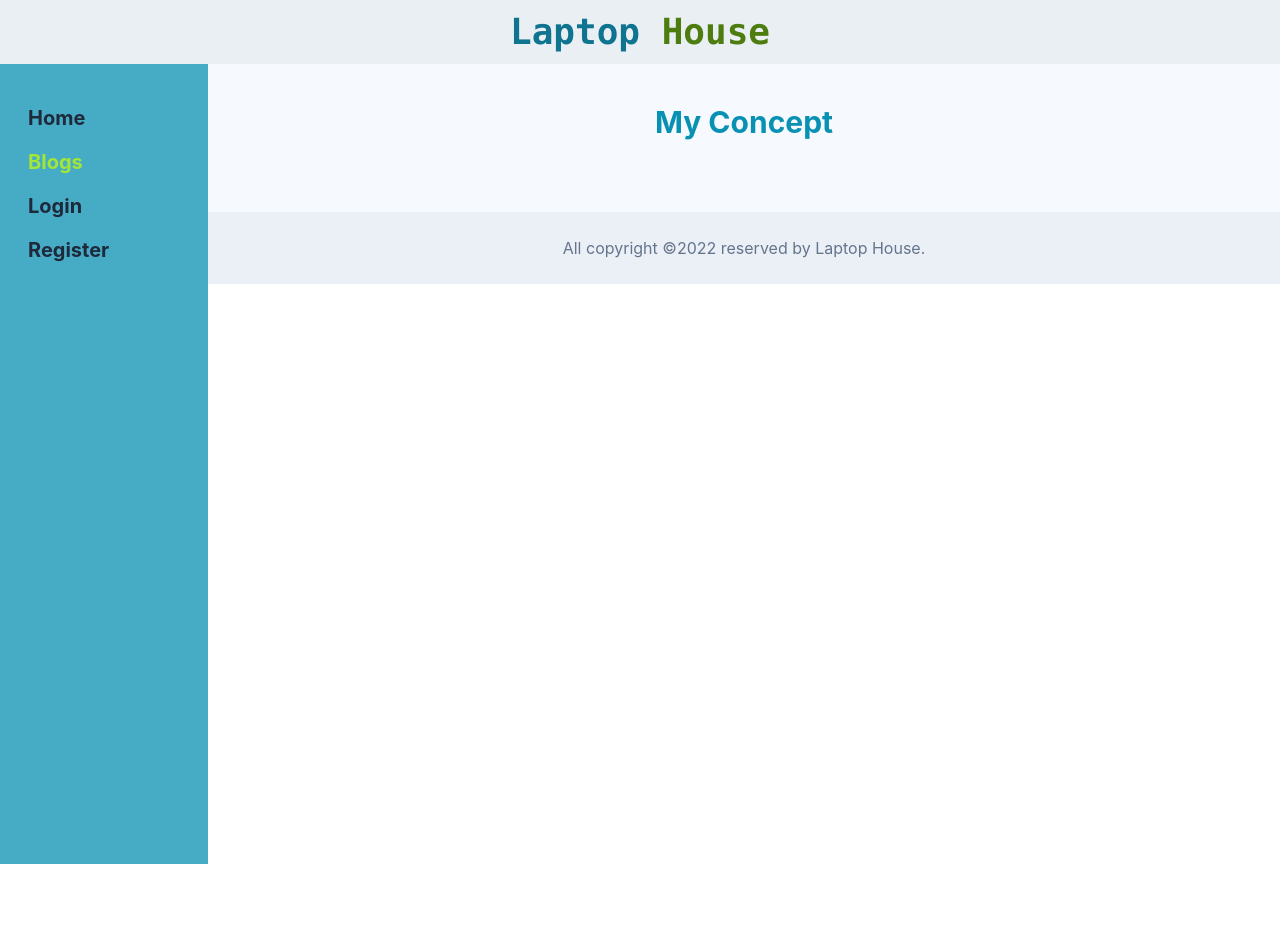
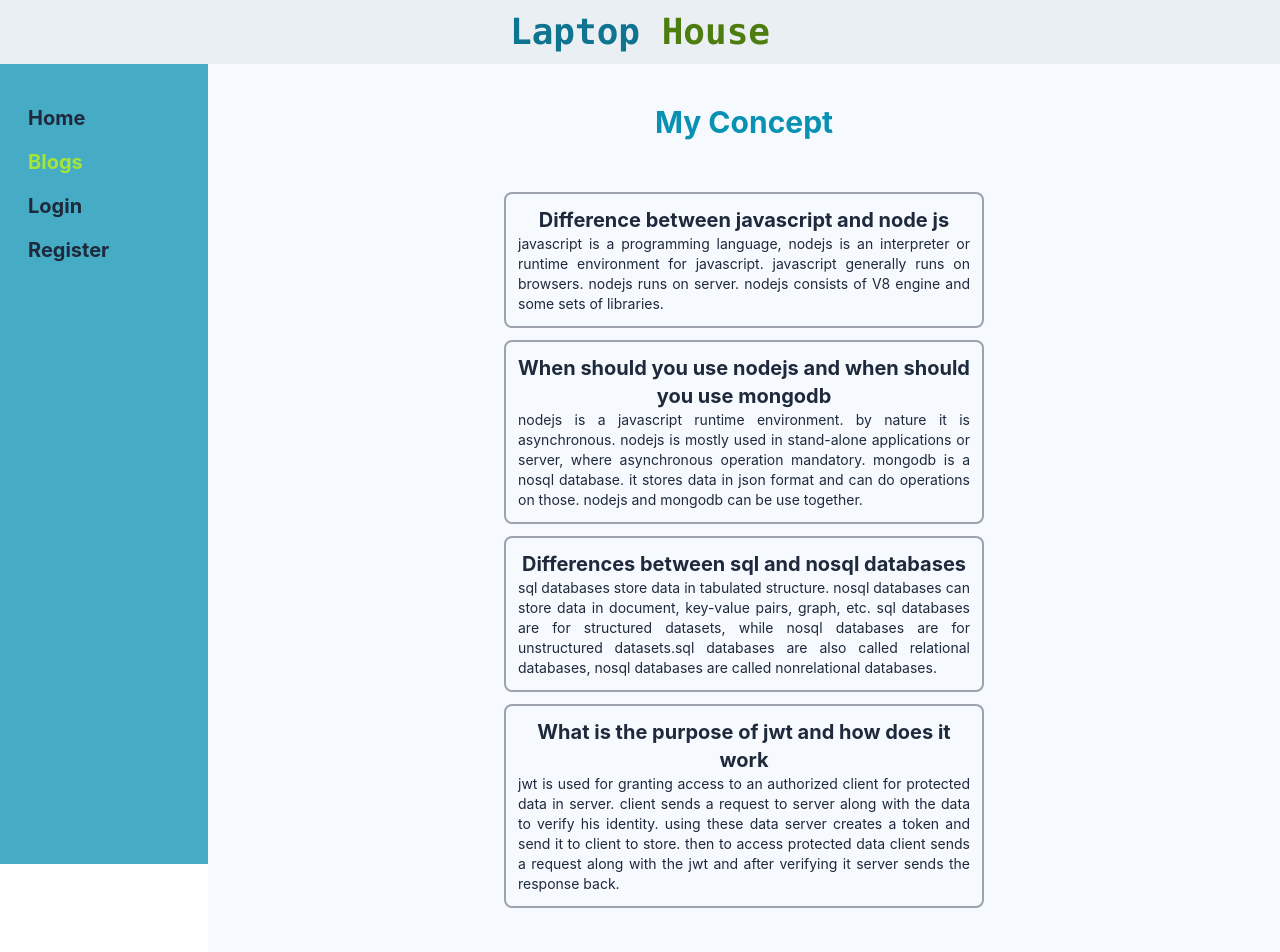
Before and after one commit to aduyti/inventory-client, a React (Create React App) app: page /blogs in a window 1280 px wide. Shown: the top 952 px of the page. Before the commit the page ends 800 px from the top, so only its background shows below. Built offline with nearby package versions, Linux system fonts and the light colour scheme; no server answers.

Commit message:
concept ans

```diff
--- a/src/Pages/Blogs/Blogs.js
+++ b/src/Pages/Blogs/Blogs.js
@@ -4,6 +4,25 @@ const Blogs = () => {
     return (
         <div className="p-10">
             <h2 className="text-3xl font-bold text-cyan-600 pb-8">My Concept</h2>
+            <div className="w-5/6 md:w-4/6 lg:w-1/2 mx-auto p-2">
+
+                <div className="border-2 rounded-lg border-gray-400 p-3 my-3">
+                    <h3 className="text-xl font-bold">Difference between javascript and node js</h3>
+                    <p className="text-sm text-justify">javascript is a programming language, nodejs is an interpreter or runtime environment for javascript. javascript generally runs on browsers. nodejs runs on server. nodejs consists of V8 engine and some sets of libraries.</p>
+                </div>
+                <div className="border-2 rounded-lg border-gray-400 p-3 my-3">
+                    <h3 className="text-xl font-bold">When should you use nodejs and when should you use mongodb</h3>
+                    <p className="text-sm text-justify">nodejs is a javascript runtime environment. by nature it is asynchronous. nodejs is mostly used in stand-alone applications or server, where asynchronous operation mandatory. mongodb is a nosql database. it stores data in json format and can do operations on those. nodejs and mongodb can be use together.</p>
+                </div>
+                <div className="border-2 rounded-lg border-gray-400 p-3 my-3">
+                    <h3 className="text-xl font-bold">Differences between sql and nosql databases</h3>
+                    <p className="text-sm text-justify">sql databases store data in tabulated structure. nosql databases can store data in document, key-value pairs, graph, etc. sql databases are for structured datasets, while nosql databases are for unstructured datasets.sql databases are also called relational databases, nosql databases are called nonrelational databases.</p>
+                </div>
+                <div className="border-2 rounded-lg border-gray-400 p-3 my-3">
+                    <h3 className="text-xl font-bold">What is the purpose of jwt and how does it work</h3>
+                    <p className="text-sm text-justify">jwt is used for granting access to an authorized client for protected data in server. client sends a request to server along with the data to verify his identity. using these data server creates a token and send it to client to store. then to access protected data client sends a request along with the jwt and after verifying it server sends the response back.</p>
+                </div>
+            </div>
         </div>
     );
 };
```
Also changed, not shown: 1 other file (tests, documents, lock files or other folders).
